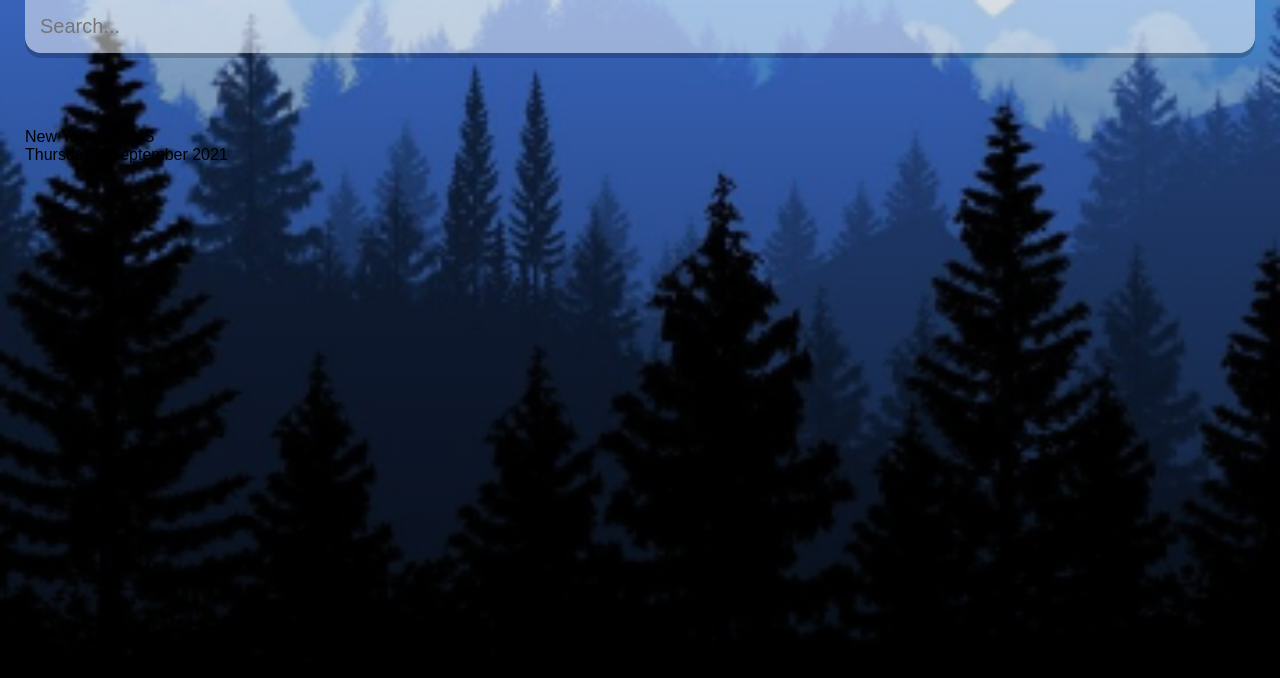
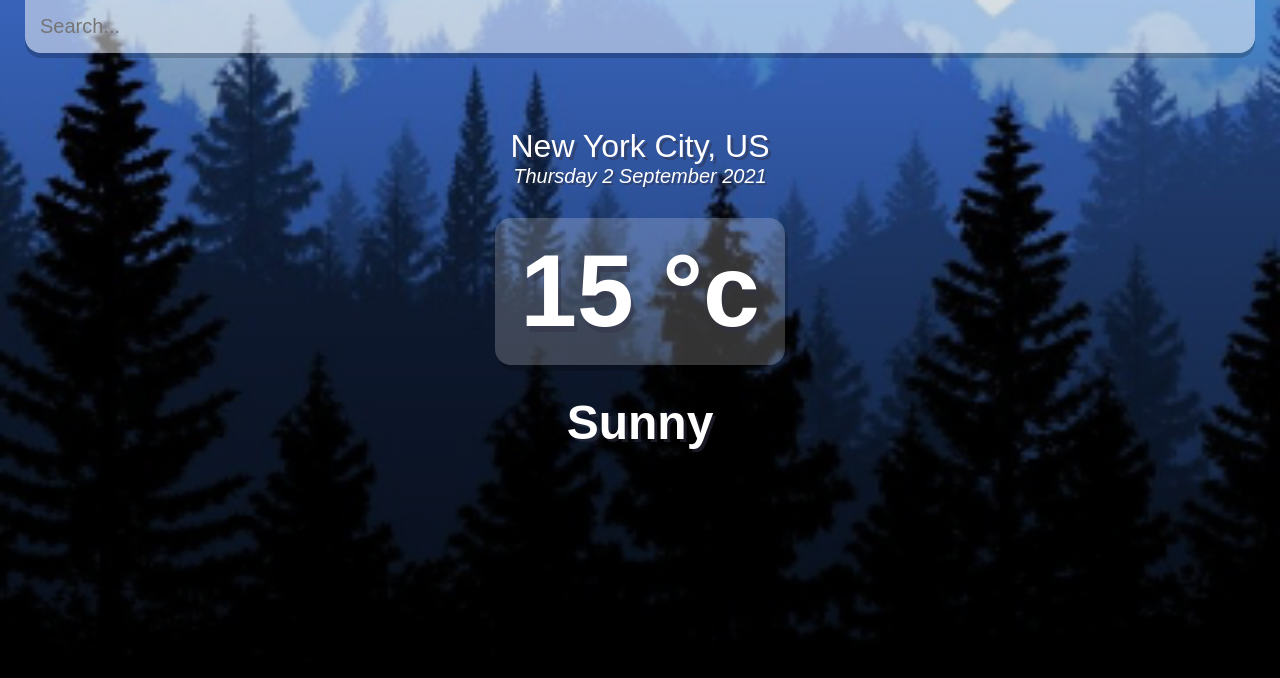
Before and after one commit to rociogarrido/weather-app, a React (Create React App) app: page / in a window 1280 px wide. Shown: the top 678 px of the page. Built offline with nearby package versions, Linux system fonts and the light colour scheme.

Commit message:
add styles to location-box and weather-box

```diff
--- a/src/App.js
+++ b/src/App.js
@@ -49,6 +49,10 @@
           <div className="location">New York City, US</div>
           <div className="date">{dateBuilder(new Date())}</div>
         </div>
+        <div className="weather-box">
+          <div className="temp">15 °c</div>
+          <div className="weather">Sunny</div>
+        </div>
       </main>
     </div>
   );
--- a/src/index.css
+++ b/src/index.css
@@ -59,3 +59,49 @@
 .search-box .search-bar:focus {
   background-color: rgba(255, 255, 255, 0.75);
 }
+
+.location-box .location {
+  color: #fff;
+  font-size: 32px;
+  font-weight: 500;
+  text-align: center;
+  text-shadow: 3px 3px rgba(50, 50, 70, 0.5);
+}
+
+.location-box .date {
+  color: #fff;
+  font-size: 20px;
+  font-weight: 300;
+  font-style: italic;
+  text-align: center;
+  text-shadow: 2px 2px rgba(50, 50, 70, 0.5);
+}
+
+.weather-box {
+  text-align: center;
+}
+
+.weather-box .temp {
+  position: relative;
+  display: inline-block;
+  margin: 30px auto;
+  background-color: rgba(255, 255, 255, 0.2);
+  border-radius: 16px;
+
+  padding: 15px 25px;
+
+  color: #fff;
+  font-size: 102px;
+  font-weight: 900;
+
+  text-shadow: 3px 6px rgba(50, 50, 70, 0.5);
+  text-align: center;
+  box-shadow: 3px 6px rgba(0, 0, 0, 0.2);
+}
+
+.weather-box .weather {
+  color: #fff;
+  font-size: 48px;
+  font-weight: 700;
+  text-shadow: 3px 3px rgba(50, 50, 70, 0.5);
+}
```
